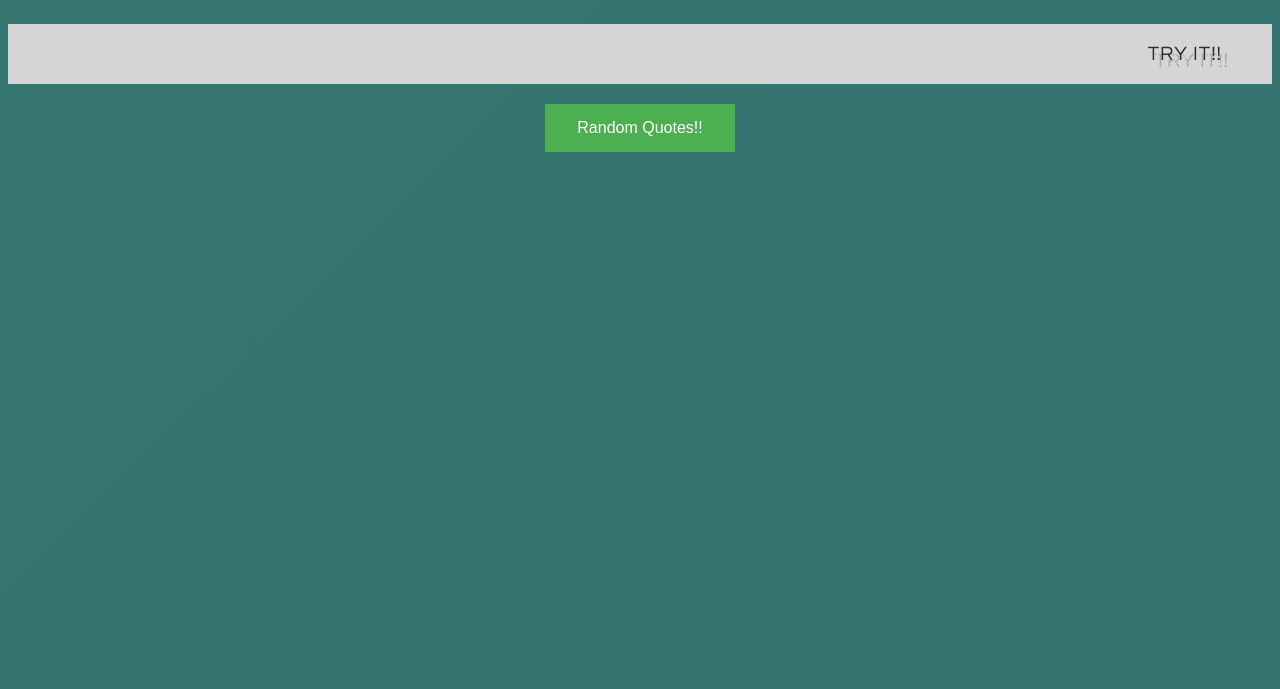
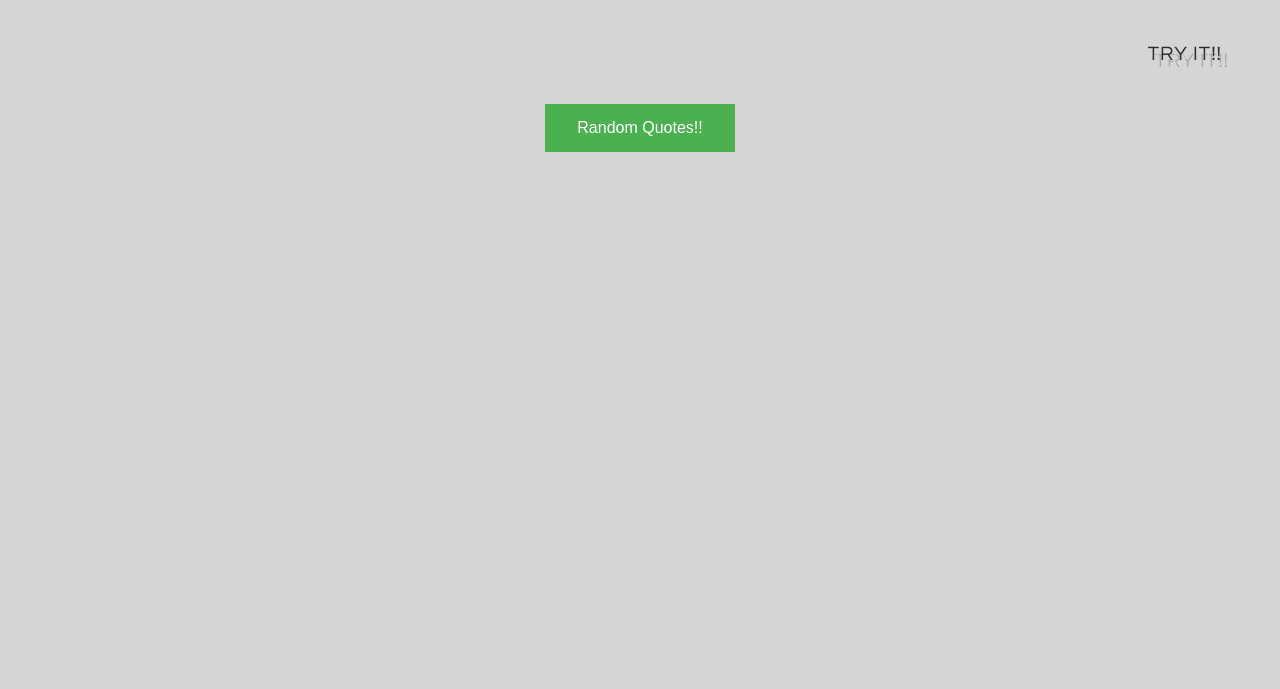
Before and after one commit to PyPranav/Random_Quotes_Generator, a plain HTML site: page index.html in a window 1280 px wide. Shown: the part 111-800 px from the top of the page. Drawn offline with Linux system fonts and the light colour scheme.

Commit message:
Update style.css

```diff
--- a/style.css
+++ b/style.css
@@ -1,8 +1,6 @@
 body {
     text-align: center;
-    background: linear-gradient(-45deg, #5e6d3d, #49413c, #344675, #34756f);
-	background-size: 7000% 7000%;
-    animation: gradient 15s ease infinite;
+    background-color: #d5d5d5;
 }
 .button {
     background-color: #4CAF50; /* Green */
```
